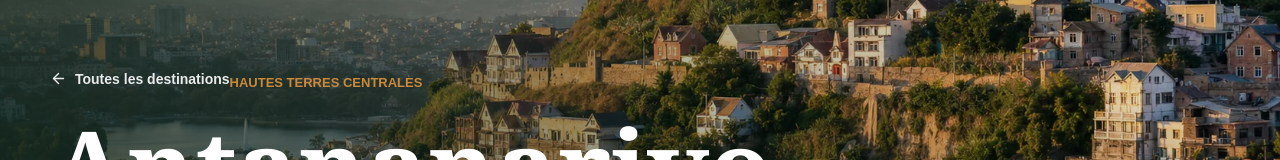
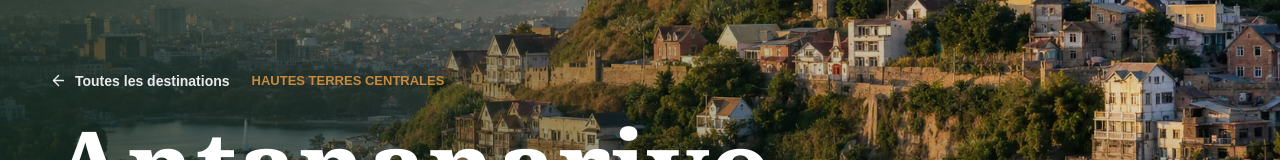
Before and after one commit to mandaniainarandriambinintsoa/madavoyage, a Next.js app: page /destinations/antananarivo in a window 1280 px wide. Shown: the part 261-421 px from the top of the page. Built offline with nearby package versions, Linux system fonts and the light colour scheme.

Commit message:
Align destination hero meta text

```diff
--- a/app/destinations/[slug]/page.tsx
+++ b/app/destinations/[slug]/page.tsx
@@ -59,11 +59,13 @@ export default async function DestinationPage({ params }: DestinationPageProps)
           />
           <div className="destination-hero-overlay" />
           <div className="container destination-hero-content">
-            <Link className="destination-back" href="/#destinations">
-              <ArrowLeft size={17} aria-hidden="true" />
-              Toutes les destinations
-            </Link>
-            <p className="section-label">{destination.region}</p>
+            <div className="destination-hero-meta">
+              <Link className="destination-back" href="/#destinations">
+                <ArrowLeft size={17} aria-hidden="true" />
+                Toutes les destinations
+              </Link>
+              <p className="section-label">{destination.region}</p>
+            </div>
             <h1>{destination.title}</h1>
             <p>{destination.summary}</p>
           </div>
--- a/app/globals.css
+++ b/app/globals.css
@@ -1206,11 +1206,22 @@ h1 {
   line-height: 1.7;
 }
 
+.destination-hero-meta {
+  display: flex;
+  flex-wrap: wrap;
+  align-items: center;
+  gap: 14px 22px;
+  margin-bottom: 28px;
+}
+
+.destination-hero-meta .section-label {
+  margin: 0;
+}
+
 .destination-back {
   display: inline-flex;
   align-items: center;
   gap: 8px;
-  margin-bottom: 30px;
   color: rgba(255, 255, 255, 0.9);
   font-size: 14px;
   font-weight: 800;
```
